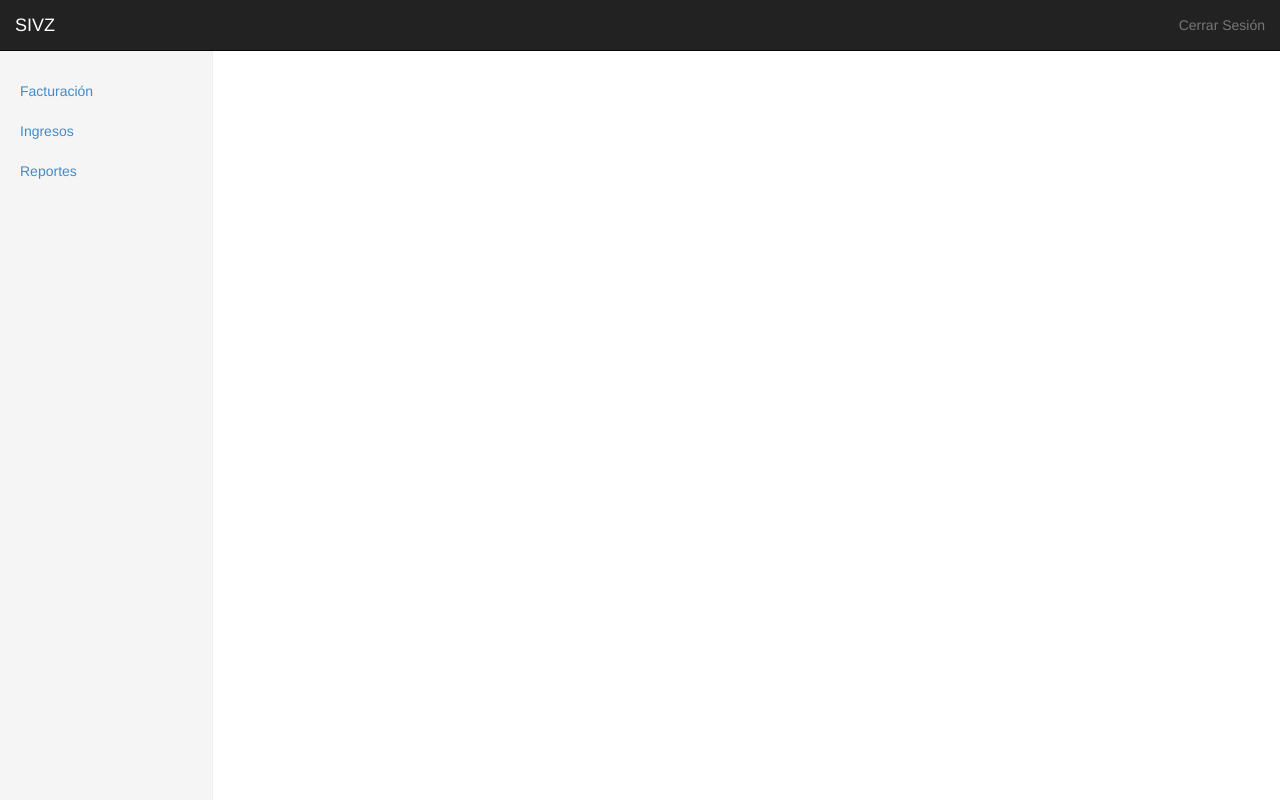
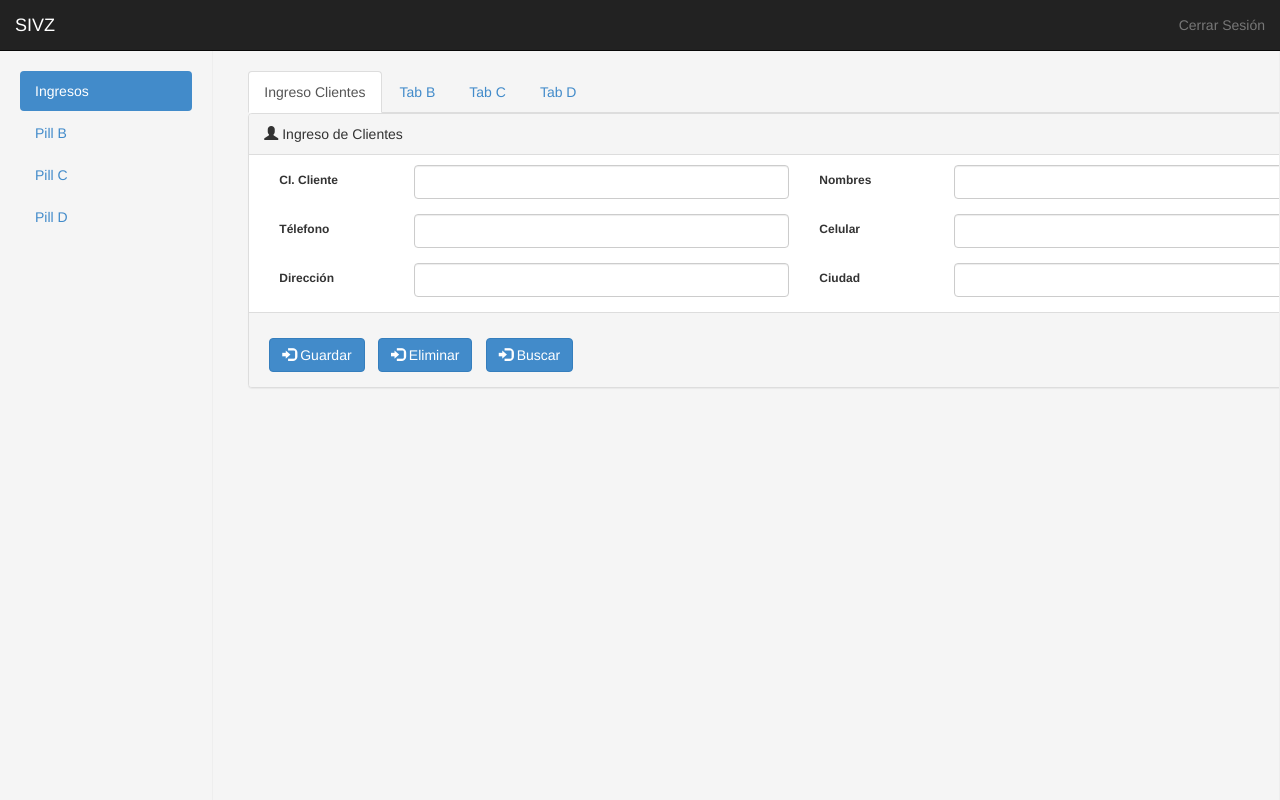
Before and after one commit to proyectosNival/sivz, a PHP site: page /html/index.php in a window 1280 px wide. Run offline with PHP 8.4, Linux system fonts and the light colour scheme.

Commit message:
cambios
cambios de documentos  y eliminacion de los iframe
primer formulario con su vista ingresos
revisas por favor

```diff
--- a/css/formularios.css
+++ b/css/formularios.css
@@ -1,25 +1,25 @@
 .form-styles
 {
-    margin: 0;
+    margin-top: 10px;
     padding: 0;
 }
 .form-styles div{
 	font-size: 12px;
 }
 .form-styles div label{
-	text-align: left;
+	text-align: left !important;
 }
 .panel-footer.form-footer {
-	text-align: right;
 	font-size: 12px;
-	margin: 0;
-	padding: 0;
 }
 .form-footer div {
 	margin-top: 10px;
 	padding: 5px;
 	display: inline-block;
 }
+.tab_index  .sidebar{
+	display: block;
+}
 @media (max-width: 768px) {
 	.panel-footer.form-footer {
 		text-align: center;
--- a/html/index.php
+++ b/html/index.php
@@ -16,8 +16,10 @@
 
     <!-- Custom styles for this template -->
     <link href="../css/dashboard.css" rel="stylesheet">
+    <link href="../css/formularios.css" rel="stylesheet">
     <script src="../js/jquery-1.10.2.js"></script>
     <script src="../js/jquery-ui.js"></script>
+    <script src="../librerias/cargar_pagina.js"></script>
 
     <!-- Just for debugging purposes. Don't actually copy this line! -->
     <!--[if lt IE 9]><script src="../../assets/js/ie8-responsive-file-warning.js"></script><![endif]-->
@@ -50,70 +52,69 @@
       </div>
     </div>
 
-    <div class="container-fluid">
+    <div class="container-fluid tab_index">
       <div class="row">
-        <div class="col-sm-3 col-md-2 sidebar">
-          <ul class="nav nav-sidebar">
-            <li><a href="#" onclick="btn_indexFacturacion()">Facturación</a></li>
-            <li><a href="#" onclick="btn_indexIngresos()">Ingresos</a></li>
-            <li><a href="#" onclick="btn_indexReportes()">Reportes</a></li>
+        <div class="col-sm-2 sidebar">
+          <ul class="nav nav-pills nav-stacked">
+            <li class="active"><a href="#tab_a" data-toggle="pill">Ingresos</a></li>
+            <li><a href="#tab_b" data-toggle="pill">Pill B</a></li>
+            <li><a href="#tab_c" data-toggle="pill">Pill C</a></li>
+            <li><a href="#tab_d" data-toggle="pill">Pill D</a></li>
           </ul>
-        </div>
-        <script>
-        function btn_indexFacturacion()
-        {
-          var nuevoCodigoHtml = '<h1 class="page-header">Facturación</h1> <div id="tabs">'+
-          '<ul>'+
-              '<li><a href=#histopagos><span>Historial de Pagos</span></a></li>'+
-              '<li><a href=#prefacturapendiente><span>Prefacturas Pendientes</span></a></li>'+
-              '<li><a href=#suspencionteporal><span>Susp. Temporales, Req. Adicionales y Definitivas</span></a></li>'+
-              '<li><a href=#ordendesinstalacion><span>Ordenes de Trabajo</span></a></li>'+
-            '</ul>'+
-            '<div id=histopagos>'+
-            '</div>'+
-            '<div id=prefacturapendiente>'+
-            '</div>'+
-            '<div id=suspencionteporal>'+
-            '</div>'+
-            '<div id=ordendesinstalacion>'+
-            '</div>'+
-            '</div>';
+        </div><!-- end of container -->
+        <div class="col-sm-10 col-sm-offset-2 sidebar">
+          <div class="tab-content">
+          <div class="tab-pane active" id="tab_a">
+            <!-- tab lateral-->
+            <div class="container">
+              <ul class="nav nav-tabs">
+                <li class="active"><a href="#tab_ingresosClientes" data-toggle="tab">Ingreso Clientes</a></li>
+                <li><a href="#tab_bb" data-toggle="tab">Tab B</a></li>
+                <li><a href="#tab_cc" data-toggle="tab">Tab C</a></li>
+                <li><a href="#tab_dd" data-toggle="tab">Tab D</a></li>
+              </ul>
+              <div class="tab-content" >
+                <div class="tab-pane active" id="tab_ingresosClientes">
 
-          document.getElementById("tablas").innerHTML=nuevoCodigoHtml;
-          /*$('#tabs').tabs();
-          "<ul>
-              <li><a href='#histopagos'><span>Historial de Pagos</span></a></li>
-              <li><a href='#prefacturapendiente'><span>Prefacturas Pendientes</span></a></li>
-              <li><a href='#suspencionteporal'><span>Susp. Temporales, Req. Adicionales y Definitivas</span></a></li>
-              <li><a href='#ordendesinstalacion'><span>Ordenes de Trabajo</span></a></li>
-            </ul>
-            <div id='histopagos'>
-            </div>
-            <div id='prefacturapendiente'>
-            </div>
-            <div id='suspencionteporal'>
-            </div>
-            <div id='ordendesinstalacion'>
-            </div>";*/
-        }
-        function btn_indexIngresos()
-        {
-          document.getElementById("tablas").innerHTML='<iframe src="ingresos.php" frameborder="0" width="100%" height="1000px;"></iframe>';
-        }
-        function btn_indexReportes()
-        {
-          document.getElementById("tablas").innerHTML='<iframe src="reportes.php" frameborder="0" width="100%" height="1240px"></iframe>';
-        }
-        </script>
-        <div class="col-sm-9 col-sm-offset-3 col-md-10 col-md-offset-2 main">
-          <div id="tablas">
-
+                </div>
+                <div class="tab-pane fade" id="tab_bb">
+                    <h4>Pane B</h4>
+                    <p>Pellentesque habitant morbi tristique senectus et netus et malesuada fames ac turpis egestas. Vestibulum tortor quam, feugiat vitae, ultricies eget, tempor sit amet, ante. Donec eu libero sit amet quam egestas semper. Aenean ultricies mi vitae est. Mauris placerat eleifend leo. Quisque sit amet est et sapien ullamcorper pharetra. Vestibulum erat wisi, condimentum sed, commodo vitae, ornare sit amet, wisi. Aenean fermentum, elit eget tincidunt condimentum, eros ipsum rutrum orci, sagittis tempus lacus enim ac dui. Donec non enim in turpis pulvinar facilisis. Ut felis. Praesent dapibus, neque id cursus faucibus, tortor neque egestas augue, eu vulputate magna eros eu erat. Aliquam erat volutpat. Nam dui mi, tincidunt quis, accumsan porttitor, facilisis luctus, metus</p>
+                </div>
+                <div class="tab-pane fade" id="tab_cc">
+                    <h4>Pane C</h4>
+                    <p>Pellentesque habitant morbi tristique senectus et netus et malesuada fames
+                        ac turpis egestas.</p>
+                </div>
+                <div class="tab-pane fade" id="tab_dd">
+                    <h4>Pane D</h4>
+                    <p>Pellentesque habitant morbi tristique senectus et netus et malesuada fames
+                        ac turpis egestas.</p>
+                </div>
+              </div><!-- tab content -->
+            </div><!-- end of container -->
+            <!-- -->
           </div>
-
-        </div>
-        <script>$('#tabs').tabs();</script>
+          <div class="tab-pane" id="tab_b">
+            <h4>Pane B</h4>
+            <p>Pellentesque habitant morbi tristique senectus et netus et malesuada fames
+                  ac turpis egestas.</p>
+          </div>
+          <div class="tab-pane" id="tab_c">
+            <h4>Pane C</h4>
+            <p>Pellentesque habitant morbi tristique senectus et netus et malesuada fames
+                  ac turpis egestas.</p>
+          </div>
+          <div class="tab-pane" id="tab_d">
+            <h4>Pane D</h4>
+            <p>Pellentesque habitant morbi tristique senectus et netus et malesuada fames
+                  ac turpis egestas.</p>
+          </div>
+        </div><!-- tab content -->
+        </div><!-- end of container -->
       </div>
     </div>
+
 
     <!-- Bootstrap core JavaScript
     ================================================== -->
--- a/html/ingresos.php
+++ b/html/ingresos.php
@@ -1,49 +1,7 @@
-<!DOCTYPE html>
-<html lang="en">
-  <head>
-    <meta charset="utf-8">
-    <meta http-equiv="X-UA-Compatible" content="IE=edge">
-    <meta name="viewport" content="width=device-width, initial-scale=1">
-    <meta name="description" content="">
-    <meta name="author" content="">
-    <link rel="shortcut icon" href="../assets/ico/favicon.ico">
-
-    <title>Sistema de Integracion para venta de Zapatos</title>
-
-    <!-- Bootstrap core CSS -->
-    <link href="../css/bootstrap.min.css" rel="stylesheet">
-    <link rel="stylesheet" href="../css/jquery-ui.css">
-
-    <!-- Custom styles for this template -->
-    <link href="../css/dashboard.css" rel="stylesheet">
-    <link href="../css/formularios.css" rel="stylesheet">
-    <script src="../js/jquery-1.10.2.js"></script>
-    <script src="../js/jquery-ui.js"></script>
-
-    <!-- Just for debugging purposes. Don't actually copy this line! -->
-    <!--[if lt IE 9]><script src="../../assets/js/ie8-responsive-file-warning.js"></script><![endif]-->
-
-    <!-- HTML5 shim and Respond.js IE8 support of HTML5 elements and media queries -->
-    <!--[if lt IE 9]>
-      <script src="https://oss.maxcdn.com/libs/html5shiv/3.7.0/html5shiv.js"></script>
-      <script src="https://oss.maxcdn.com/libs/respond.js/1.4.2/respond.min.js"></script>
-    <![endif]-->
-  </head>
-
-  <body id="bodyarrglego">
-    <h1 id="pagearrglego">Ingresos</h1>
-    <div id="tabs">
-      <ul>
-        <li><a href='#clientes'><span>Ingreso de Clientes</span></a></li>
-        <li><a href='#prefacturapendiente'><span>Prefacturas Pendientes</span></a></li>
-        <li><a href='#suspencionteporal'><span>Susp. Temporales, Req. Adicionales y Definitivas</span></a></li>
-        <li><a href='#ordendesinstalacion'><span>Ordenes de Trabajo</span></a></li>
-      </ul>
-      <div id='clientes'>
 	<div class="panel panel-default">
 		<div class="panel-heading"><span class="glyphicon glyphicon-user"></span></span>  Ingreso de Clientes</div>
-          <div class="panel-body">
-            <div class="container form-styles">
+			<div class="panel-body form-styles">
+				<div class="container">
 					<form class="form-horizontal " action="" rol="form" id="form_cliente">
 						<div class="form-group col-md-6">
 							<label class="col-sm-3 control-label" for='ci_cliente'>CI. Cliente</label>
@@ -100,20 +58,6 @@
 					</div>
 				</div>
 			</div>
-      <div id='prefacturapendiente'>
-      </div>
-      <div id='suspencionteporal'>
-      </div>
-      <div id='ordendesinstalacion'>
-      </div>
+
 
 				</div>
-        <script>$('#tabs').tabs();</script>
-
-    <!-- Bootstrap core JavaScript
-    ================================================== -->
-    <!-- Placed at the end of the document so the pages load faster -->
-    <script src="../js/jquery.min.js"></script>
-    <script src="../js/bootstrap.min.js"></script>
-  </body>
-</html>
--- a/index.php
+++ b/index.php
@@ -45,8 +45,8 @@
               <input type="text" id="txt_loginUsuario" name="txt_loginUsuario" class="form-control" placeholder="Usuario" required autofocus>
             </div>
             <div class="input-group">
-              <span class="input-group-addon"><span class="glyphicon glyphicon-floppy-disk"></span></span>
-              <input type="password" id="txt_loginPass" name="txt_loginPass" class="form-control" placeholder="Contraseña" required>
+              <span class ="input-group-addon"><span class="glyphicon glyphicon-floppy-disk"></span></span>
+              <input type ="password" id="txt_loginPass" name="txt_loginPass" class="form-control" placeholder="Contraseña" required>
             </div>
             <div class="form-group">
               <button class="btn btn-primary" id="btn_loginIngreso" type="submit">
--- /dev/null
+++ b/librerias/cargar_pagina.js
@@ -0,0 +1,8 @@
+$(document).on("ready", inicio);
+function inicio(){
+	 if($('#tab_ingresosClientes').tab('show')){
+	 	$("#tab_ingresosClientes").load("ingresos.php");
+	 }else{
+	 	$("#tab_ingresosClientes").empty();
+	 }
+}
--- a/servidor/conexion.php
+++ b/servidor/conexion.php
@@ -4,7 +4,7 @@
     	$conexion = null;
         try
         {
-         $conexion = pg_connect("host=localhost dbname=sivz port=5432 user=postgres password=postgres");
+         $conexion = pg_connect("host=localhost dbname=sivz port=5432 user=postgres password=root");
          if( $conexion == false )
                  throw new Exception( "Error PostgreSQL ".pg_last_error() );
         }
```
Also changed, not shown: html/facturacion.php (deleted, +0 -59 lines), html/reportes.php (deleted, +0 -59 lines). Lines whose indentation alone changed are shown as unchanged.
